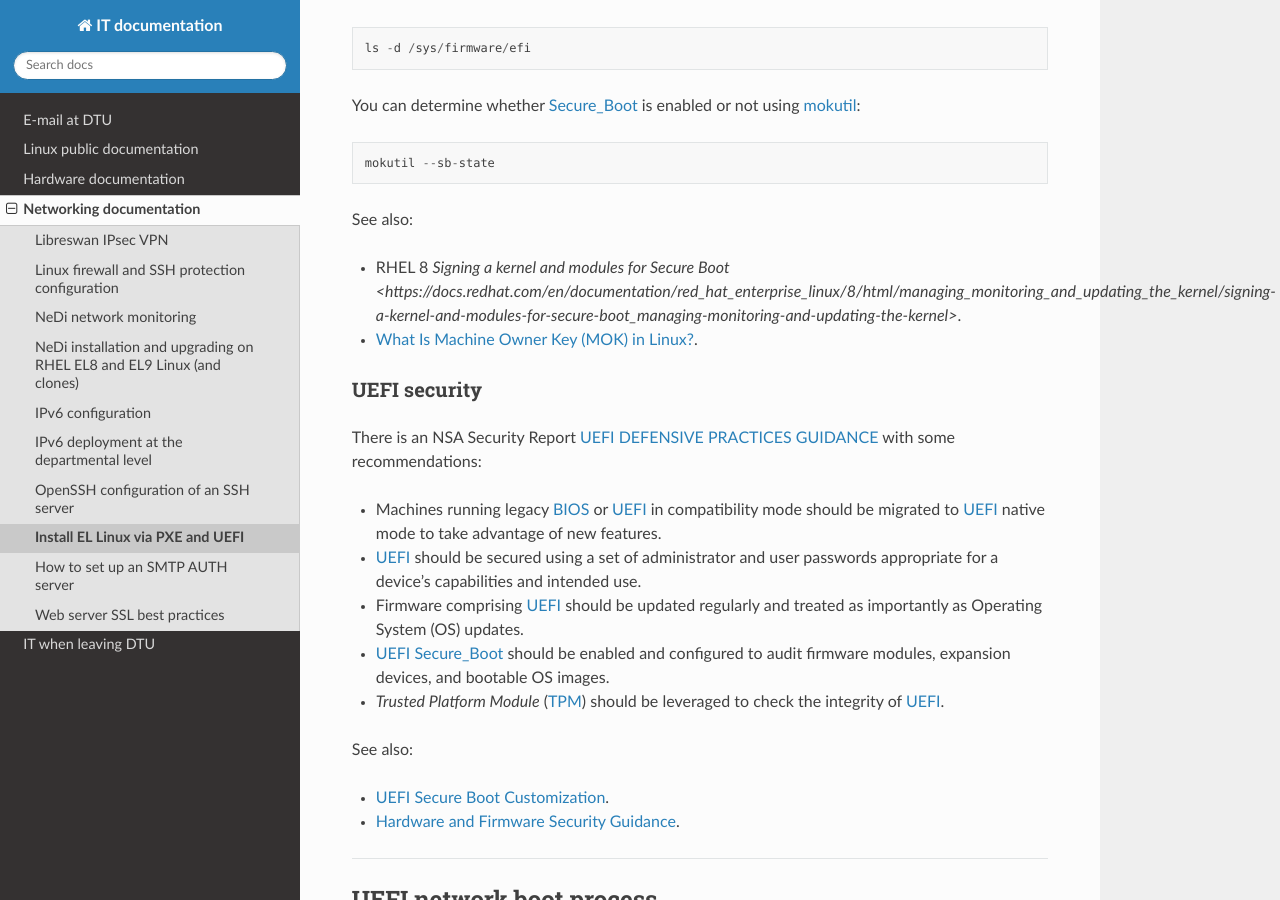
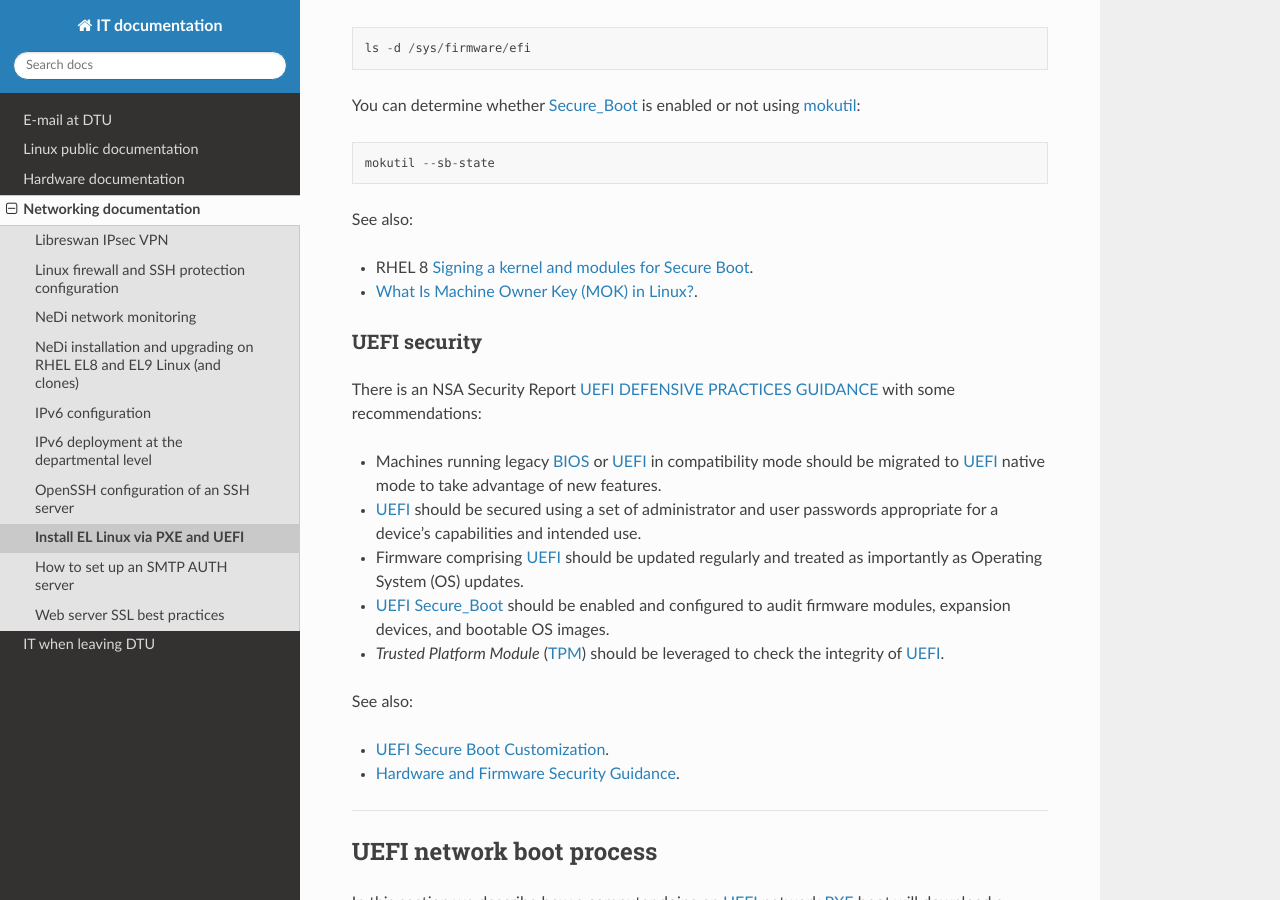
Before and after one commit to OleHolmNielsen/ITwiki, a Sphinx documentation site: the page built from docs/PXE_and_UEFI.rst, in a window 1280 px wide and 900 px high, scrolled down 1257 px. Built offline with Sphinx 7.4.7 and the Read the Docs theme 3.1.0, drawn with Linux system fonts in a browser that asks for light colours.

Commit message:
Minor edit

```diff
--- a/docs/PXE_and_UEFI.rst
+++ b/docs/PXE_and_UEFI.rst
@@ -35,7 +35,7 @@ You can determine whether Secure_Boot_ is enabled or not using mokutil_::
 
 See also:
 
-* RHEL 8 `Signing a kernel and modules for Secure Boot <https://docs.redhat.com/en/documentation/red_hat_enterprise_linux/8/html/managing_monitoring_and_updating_the_kernel/signing-a-kernel-and-modules-for-secure-boot_managing-monitoring-and-updating-the-kernel>`.
+* RHEL 8 `Signing a kernel and modules for Secure Boot <https://docs.redhat.com/en/documentation/red_hat_enterprise_linux/8/html/managing_monitoring_and_updating_the_kernel/signing-a-kernel-and-modules-for-secure-boot_managing-monitoring-and-updating-the-kernel>`_.
 * `What Is Machine Owner Key (MOK) in Linux? <https://www.baeldung.com/linux/mok-machine-owner-key>`_.
 
 .. _mokutil: https://www.linux.org/docs/man1/mokutil.html
```
